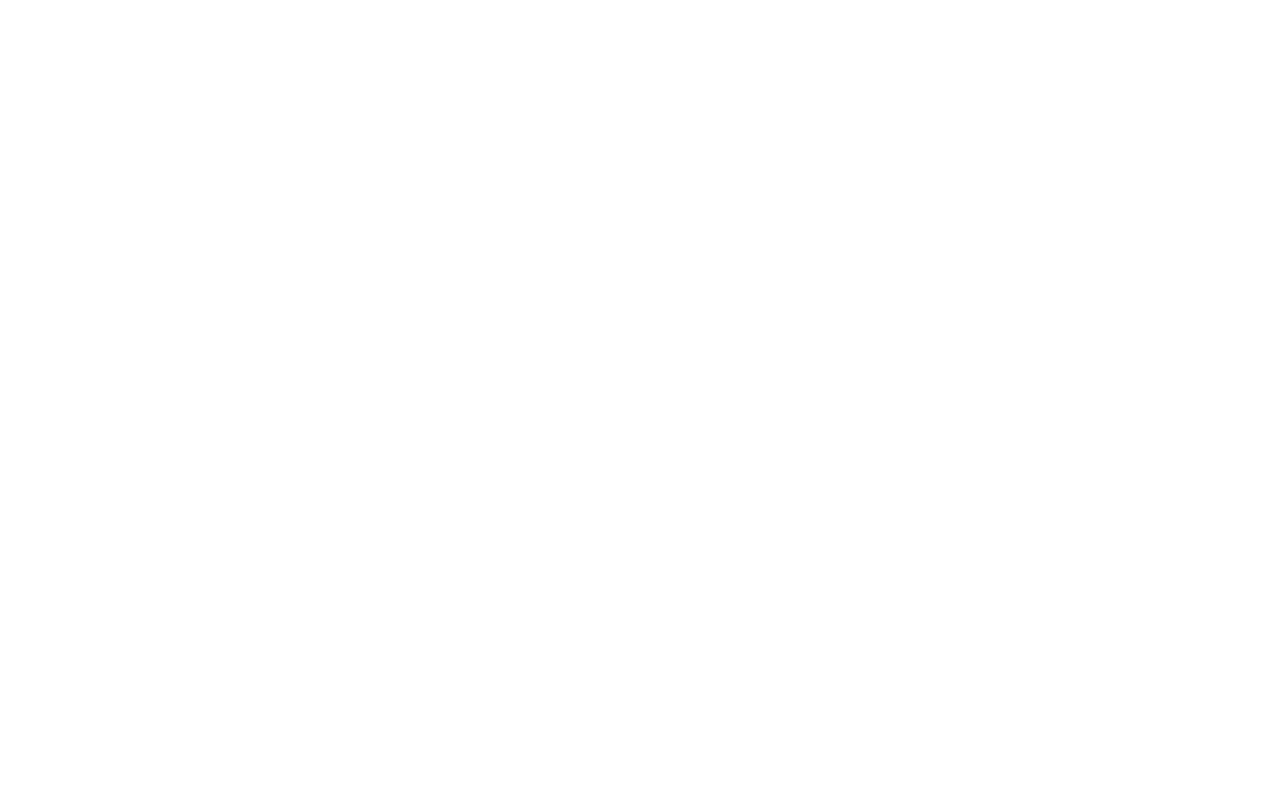
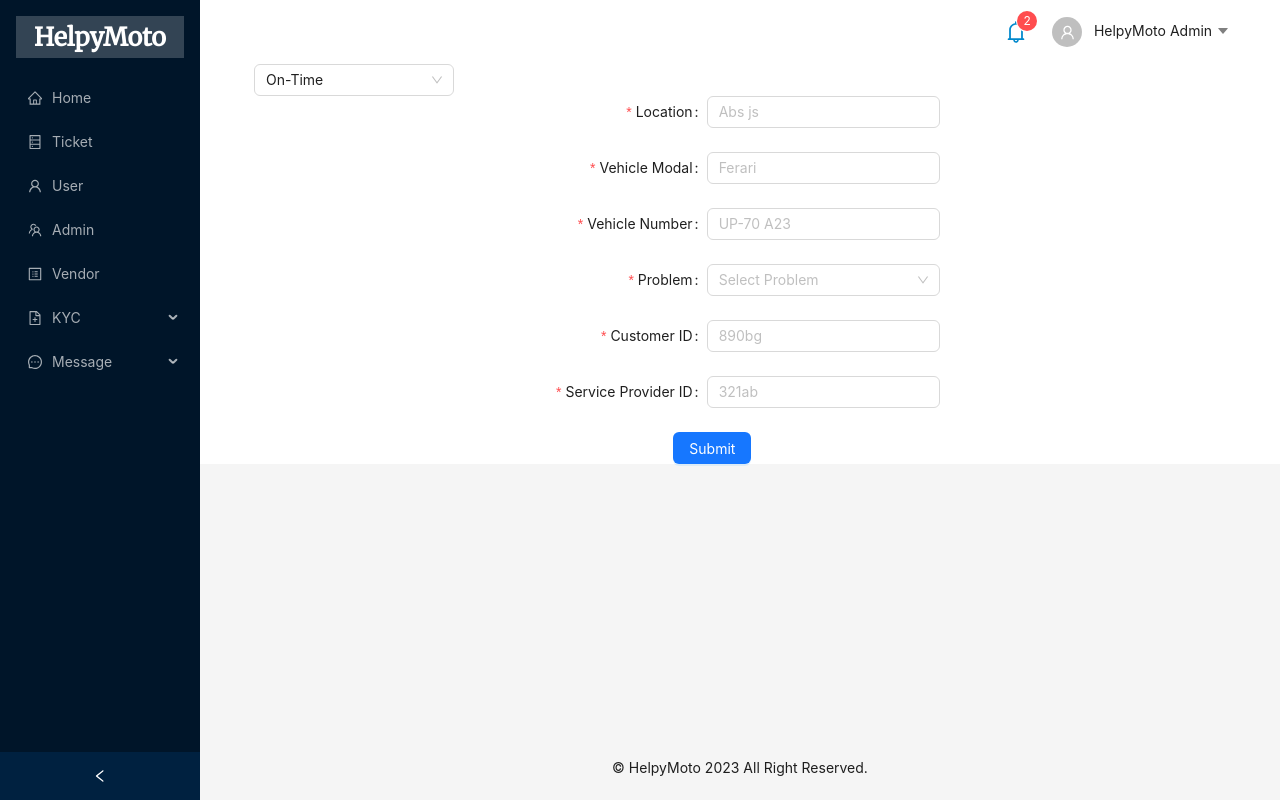
Before and after one commit to HelpyMoto/mern-admin-help-desk-fe, a React (Create React App) app: page /ticket/new-ticket in a window 1280 px wide. Before the commit this address had no page. Built offline with nearby package versions, Linux system fonts and the light colour scheme.

Commit message:
route-update

```diff
--- a/src/App.js
+++ b/src/App.js
@@ -21,8 +21,8 @@ function App() {
           <Route path="/" element={<Layout />}>
             <Route path="/" element={<Home />} />
             <Route path="ticket" element={<Ticket />} />
-            <Route path="ticket/createTicket" element={<CreateTicket />} />
-            <Route path="admin/createAdmin" element={<CreateAdmin />} />
+            <Route path="ticket/new-ticket" element={<CreateTicket />} />
+            <Route path="admin/new-admin" element={<CreateAdmin />} />
             <Route path="user" element={<User />} />
             <Route path="admin" element={<Admin />} />
             <Route path="vendor" element={<Vendor />} />
--- a/src/pages/admin/index.jsx
+++ b/src/pages/admin/index.jsx
@@ -93,12 +93,12 @@ export default function () {
                     buttonStyle="solid"
                     defaultValue="Active"
                 />
-                <Link to='/admin/createAdmin'>
+                <Link to='/admin/new-admin'>
                     <Button type="primary">Create New</Button>
                 </Link>
             </div>
             <Table dataSource={data}>
-                    <Column title="Full Name" dataIndex="name" key="name" />
+                <Column title="Full Name" dataIndex="name" key="name" />
                 <Column title="UserId" dataIndex="userid" key="userid" />
                 <Column title="Address" dataIndex="address" key="address" />
                 <Column
--- a/src/pages/ticket/CreateTicket.jsx
+++ b/src/pages/ticket/CreateTicket.jsx
@@ -1,23 +1,49 @@
-    import React from "react";
-    import { Button, Form, Input } from "antd";
+import React, { useState } from 'react';
+import { Select, Button, Form, Input } from 'antd';
+
+const { Option } = Select;
 
 const CreateTicket = () => {
+  // State to manage the options
+  const [selectedOption, setSelectedOption] = useState('option1');
+  const [selectedService, setSelectedService] = useState(null);
+  const [selectedProblem, setSelectedProblem] = useState(null);
+
+
+  // Functions to handle option selection
+  const handleOptionChange = (value) => {
+    console.log(value);
+    setSelectedOption(value);
+  };
+
+  const handleServiceChange = (value) => {
+    setSelectedService(value);
+  };
+
+  const handleProblemChange = (value) => {
+    setSelectedProblem(value);
+  }
+
   const onFinish = (values) => {
     console.log("Success:", values);
   };
   const onFinishFailed = (errorInfo) => {
     console.log("Failed:", errorInfo);
   };
+
   return (
-        <>
-        <div
-            style={{
-            display: "flex",
-            flexDirection: "row",
-            justifyContent: "space-evenly",
-            }}
+    <div>
+      <Select
+        placeholder="Select Mode"
+        style={{ width: 200 }}
+        onChange={handleOptionChange}
+        defaultValue="option1"
       >
-            <div>
+        <Option value="option1">On-Time</Option>
+        <Option value="option2">Schedule</Option>
+      </Select>
+
+      {selectedOption === 'option1' && (
         <Form
         name="basic"
         labelCol={{
@@ -39,95 +65,100 @@
         onFinishFailed={onFinishFailed}
         autoComplete="off"
       >
-                <h3>Mechanic Details</h3>
-                <br />
         <Form.Item
-                label="Name "
-                name="fullName"
+          label="Location"
+          name="location"
           rules={[
             {
               required: true,
-                    message: "Please enter Mechanic Full Name",
+              message: "Please enter your location",
             },
           ]}
         >
-                <Input placeholder="eg. abcd" />
+          <Input placeholder="Abs js" />
         </Form.Item>
         <Form.Item
-                label="Id"
-                name="mechanicId"
+          label="Vehicle Modal"
+          name="modal"
           rules={[
             {
               required: true,
-                    message: "Please enter Mechanic Id!",
+              message: "Please enter Vehicle Modal",
             },
           ]}
         >
-                <Input placeholder="eg. abcd123" />
+          <Input placeholder="Ferari" />
         </Form.Item>
         <Form.Item
-                label="Email "
-                name="email"
-                rules={[
-                    {
-                    required: true,
-                    message: "Please enter Mechanic Email Id",
-                    },
-                ]}
-                >
-                <Input placeholder="eg. abcd123@gmail.com" />
-                </Form.Item>
-                <Form.Item
-                label="Address "
-                name="address"
-                rules={[
-                    {
-                    required: true,
-                    message: "Please input Mechanic Address",
-                    },
-                ]}
-                >
-                <Input placeholder="eg. Building name - 123 malvinagar, up" />
-                </Form.Item>
-                <Form.Item
-                label="Experience"
+          label="Vehicle Number "
           name="number"
           rules={[
             {
               required: true,
-                    message: "Please input Mechanic Experience",
+              message: "Please enter Vehicle Number",
             },
           ]}
         >
-                <Input placeholder="11" />
+          <Input placeholder="UP-70 A23" />
         </Form.Item>
         <Form.Item
-                label="Photo Url "
-                name="photo"
+            label="Problem"
+            name="problem"
             rules={[
               {
                 required: true,
-                    message: "Please input Mechanic Photo Url",
+                message: "Please Select Your Problem",
               },
             ]}
           >
-                <Input placeholder="eg. https:image.com" />
+            <Select
+              placeholder="Select Problem"
+              onChange={handleProblemChange}
+            >
+              <Option value="cleaner">Cleaner</Option>
+              <Option value="driver">Driver</Option>
+              <Option value="mechanic">Mechanic</Option>
+            </Select>
         </Form.Item>
         <Form.Item
-                label="Number"
-                name="number"
+          label="Customer ID"
+          name="customer"
           rules={[
             {
               required: true,
-                    message: "Please input Mechanic UserId!",
+              message: "Please Enter Id of Customer",
             },
           ]}
         >
-                <Input placeholder="eg. 1234567890" />
+          <Input placeholder="890bg" />
+        </Form.Item>
+        <Form.Item
+          label="Service Provider ID"
+          name="service"
+          rules={[
+            {
+              required: true,
+              message: "Please Enter Mechanic's ID",
+            },
+          ]}
+        >
+          <Input placeholder="321ab" />
+        </Form.Item>
+        <Form.Item
+          wrapperCol={{
+            offset: 8,
+            span: 16,
+          }}
+        >
+          <Button type="primary" htmlType="submit">
+            Submit
+          </Button>
         </Form.Item>
       </Form>
-            </div>
-            <div>
+
+      )}
+
+      {selectedOption === 'option2' && (
         <Form
         name="basic"
         labelCol={{
@@ -149,111 +180,101 @@
         onFinishFailed={onFinishFailed}
         autoComplete="off"
       >
-                <h3>User Details</h3>
-                <br />
         <Form.Item
-                label="Name "
-                name="fullName"
+          label="Customer ID"
+          name="customer"
           rules={[
             {
               required: true,
-                    message: "Please enter Mechanic Full Name",
+              message: "Please Enter Customer ID",
             },
           ]}
         >
-                <Input placeholder="eg. abcd" />
+          <Input placeholder="830ab" />
         </Form.Item>
         <Form.Item
-                label="Id"
-                name="userId"
+          label="Pickup Details"
+          name="details_of_pickup"
           rules={[
             {
               required: true,
-                    message: "Please enter Mechanic Id!",
             },
           ]}
         >
-                <Input placeholder="eg. abcd123" />
+          <Input type='date' placeholder="Date" />
+          <Input type='time' placeholder='Time'/>
+          <Input type='string' placeholder='Location' />
         </Form.Item>
         <Form.Item
-                label="Email "
-                name="email"
+          label="Drop Details"
+          name="details_of_drop"
           rules={[
             {
               required: true,
-                    message: "Please enter Mechanic Email Id",
+              message: "Please enter Admin Id!",
             },
           ]}
         >
-                <Input placeholder="eg. abcd123@gmail.com" />
+        <Input type='date' placeholder="Date" />
+        <Input type='time' placeholder='Time'/>
+        <Input type='string' placeholder='Location' />
         </Form.Item>
         <Form.Item
-                label="Address "
-                name="address"
+          label="Vehicle Modal "
+          name="modal"
           rules={[
             {
               required: true,
-                    message: "Please input Mechanic Address",
+              message: "Please enter Vehicle Modal",
             },
           ]}
         >
-                <Input placeholder="eg. Building name - 123 malvinagar, up" />
+          <Input placeholder="Suzuki" />
         </Form.Item>
         <Form.Item
-                label="Pick-Up"
+          label="Vehicle Number"
           name="number"
           rules={[
             {
               required: true,
-                    message: "Please input Mechanic Experience",
+              message: "Please Enter Vehicle Number",
             },
           ]}
         >
-                <Input placeholder="10:30 pm" />
+          <Input placeholder="UP70 2B" />
         </Form.Item>
         <Form.Item
-                label="Photo Url "
-                name="photo"
+            label="Service Level"
+            name="service"
             rules={[
               {
                 required: true,
-                    message: "Please input Mechanic Photo Url",
+                message: "Please Select Service Level",
               },
             ]}
           >
-                <Input placeholder="eg. https:image.com" />
+            <Select
+              placeholder="Select Service Level"
+              onChange={handleServiceChange}
+            >
+              <Option value="basic">Basic</Option>
+              <Option value="advance">Advance</Option>
+            </Select>
         </Form.Item>
         <Form.Item
-                label="Number"
-                name="number"
-                rules={[
-                    {
-                    required: true,
-                    message: "Please input Mechanic UserId!",
-                    },
-                ]}
-                >
-                <Input placeholder="eg. 1234567890" />
-                </Form.Item>
-            </Form>
-            </div>
-        </div>
-        <div
-            style={{
-            display: "flex",
-            flexDirection: "row",
-            justifyContent: "center",
-            alignItems: "center",
+          wrapperCol={{
+            offset: 8,
+            span: 16,
           }}
-        >
-            <Form.Item wrapperCol={{ offset: 8, span: 16,}}
         >
           <Button type="primary" htmlType="submit">
             Create
           </Button>
         </Form.Item>
+      </Form>
+
+      )}
     </div>
-        </>
   );
 };
 
--- a/src/pages/ticket/index.jsx
+++ b/src/pages/ticket/index.jsx
@@ -126,9 +126,10 @@ export default function () {
           buttonStyle="solid"
           defaultValue="Mechanic"
         />
-        <Link to="/ticket/createTicket">
+        <Link to="/ticket/new-ticket">
           <Button type="primary">Create New</Button>
         </Link>
+        <Input style={{ maxWidth: "300px" }} placeholder="Search by Name, Email or Phone" />
         <Table columns={columns} dataSource={data} scroll={{ y: 200 }} />;
         <Modal
           title="Edit Details"
```
Also changed, not shown: src/pages/admin/CreateAdmin.jsx (+12 -12 lines), src/pages/ticket/keep.jsx (added, +244 -0 lines). Lines whose indentation alone changed are shown as unchanged.
